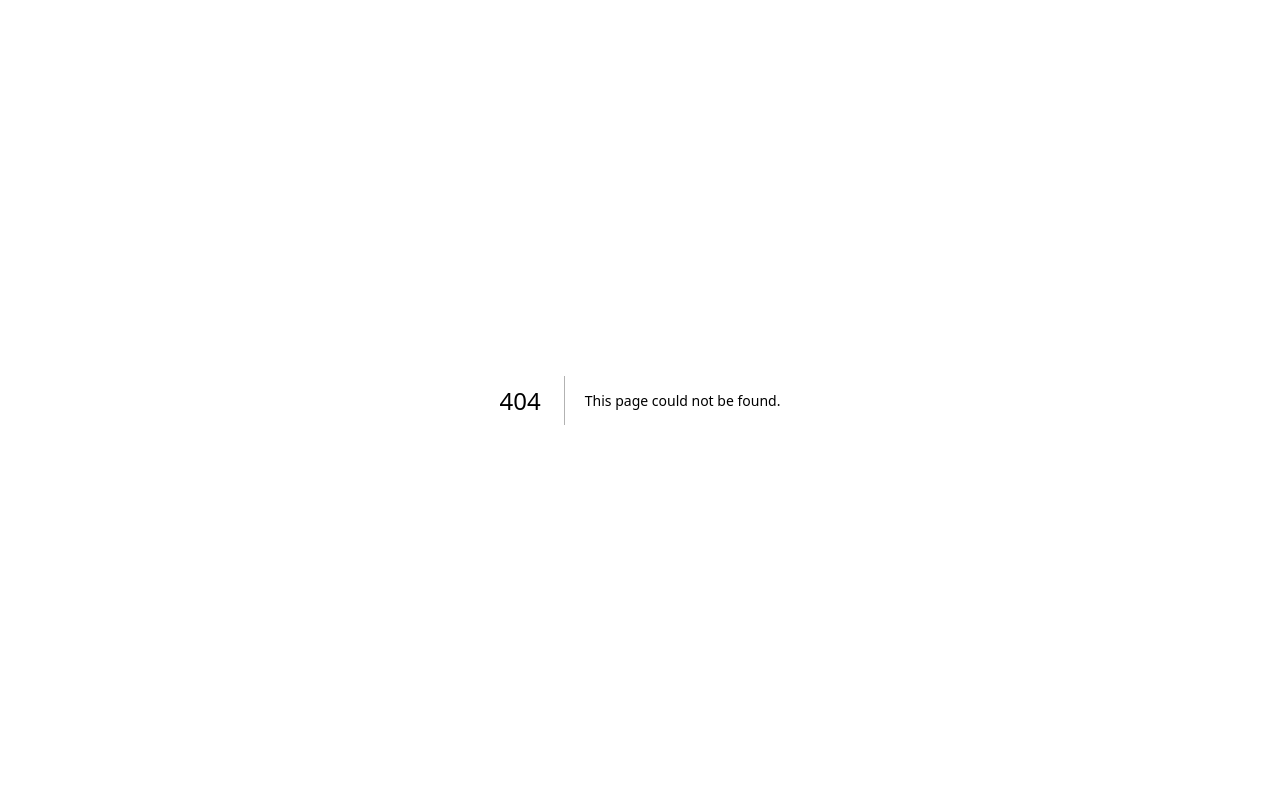
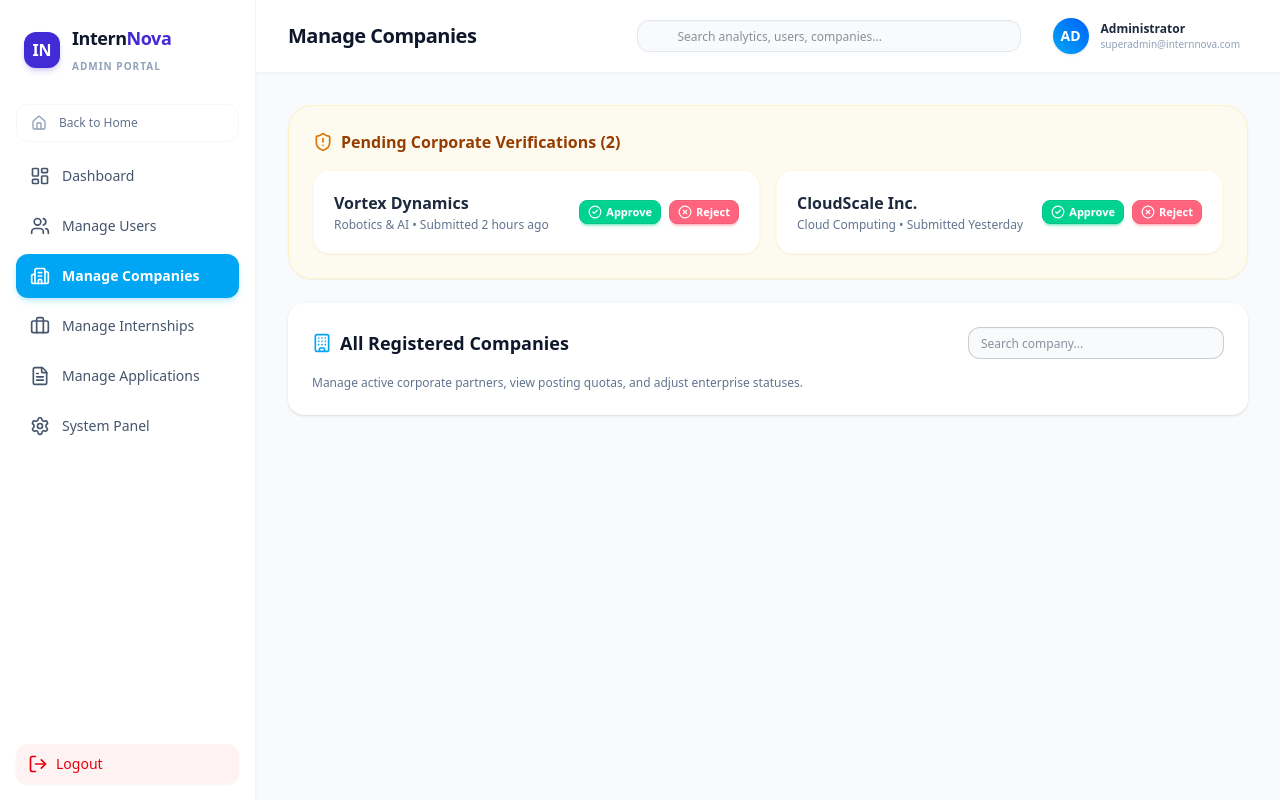
Before and after one commit to marufbytes/awt-frontend, a Next.js app: page /dashboard/admin/companies in a window 1280 px wide. Before the commit this address had no page. Built offline with nearby package versions, Linux system fonts and the light colour scheme.

Commit message:
Admin company management

```diff
--- /dev/null
+++ b/src/app/dashboard/admin/companies/page.tsx
@@ -0,0 +1,69 @@
+// src/app/dashboard/admin/companies/page.tsx
+'use client';
+
+import React, { useState } from 'react';
+import { ShieldAlert, CheckCircle2, XCircle, Building } from 'lucide-react';
+
+const pendingCompanies = [
+  { id: 101, name: 'Vortex Dynamics', industry: 'Robotics & AI', submitted: '2 hours ago', docUrl: '#' },
+  { id: 102, name: 'CloudScale Inc.', industry: 'Cloud Computing', submitted: 'Yesterday', docUrl: '#' },
+];
+
+export default function ManageCompaniesPage() {
+  const [toast, setToast] = useState<string | null>(null);
+
+  const showToast = (msg: string) => {
+    setToast(msg);
+    setTimeout(() => setToast(null), 3000);
+  };
+
+  return (
+    <div className="space-y-6">
+      {/* Toast Notification Container */}
+      {toast && (
+        <div className="toast toast-end z-50">
+          <div className="alert alert-success text-white shadow-lg rounded-2xl">
+            <span>{toast}</span>
+          </div>
+        </div>
+      )}
+
+      {/* Verification Queue Section */}
+      <div className="bg-amber-50/70 p-6 rounded-3xl shadow-xs space-y-4 border border-amber-100">
+        <div className="flex items-center space-x-2 text-amber-800 font-bold">
+          <ShieldAlert className="w-5 h-5 text-amber-600" />
+          <span>Pending Corporate Verifications ({pendingCompanies.length})</span>
+        </div>
+        <div className="grid grid-cols-1 md:grid-cols-2 gap-4">
+          {pendingCompanies.map(comp => (
+            <div key={comp.id} className="bg-white p-5 rounded-2xl flex justify-between items-center shadow-xs border border-amber-100/50">
+              <div>
+                <h4 className="font-bold text-slate-800">{comp.name}</h4>
+                <p className="text-xs text-slate-500 mt-0.5">{comp.industry} • Submitted {comp.submitted}</p>
+              </div>
+              <div className="flex space-x-2">
+                <button onClick={() => showToast(`Approved verification for ${comp.name}`)} className="btn btn-success btn-xs text-white rounded-lg gap-1">
+                  <CheckCircle2 className="w-3.5 h-3.5" /> Approve
+                </button>
+                <button onClick={() => showToast(`Rejected verification for ${comp.name}`)} className="btn btn-error btn-xs text-white rounded-lg gap-1">
+                  <XCircle className="w-3.5 h-3.5" /> Reject
+                </button>
+              </div>
+            </div>
+          ))}
+        </div>
+      </div>
+
+      {/* Main Directory Table Placeholder */}
+      <div className="bg-white p-6 rounded-2xl shadow-sm space-y-4">
+        <div className="flex justify-between items-center">
+          <h3 className="text-lg font-bold text-slate-900 flex items-center gap-2">
+            <Building className="w-5 h-5 text-sky-500" /> All Registered Companies
+          </h3>
+          <input type="text" placeholder="Search company..." className="input input-bordered input-sm rounded-xl w-64 bg-slate-50" />
+        </div>
+        <p className="text-slate-500 text-xs">Manage active corporate partners, view posting quotas, and adjust enterprise statuses.</p>
+      </div>
+    </div>
+  );
+}
```
